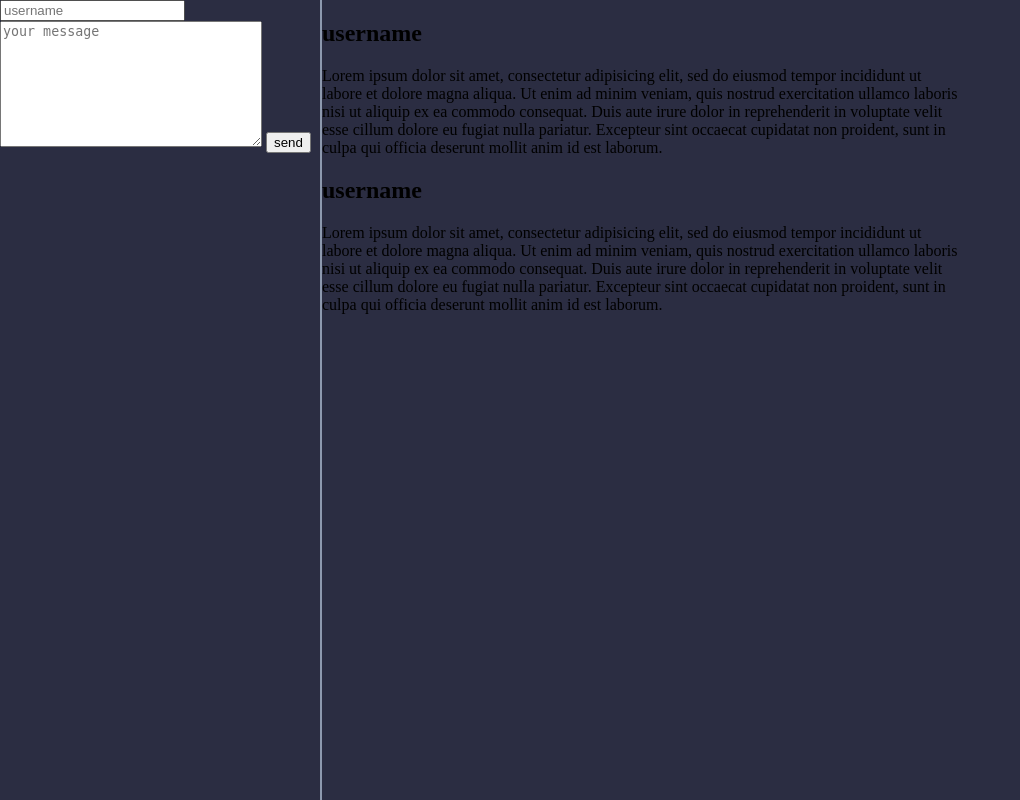
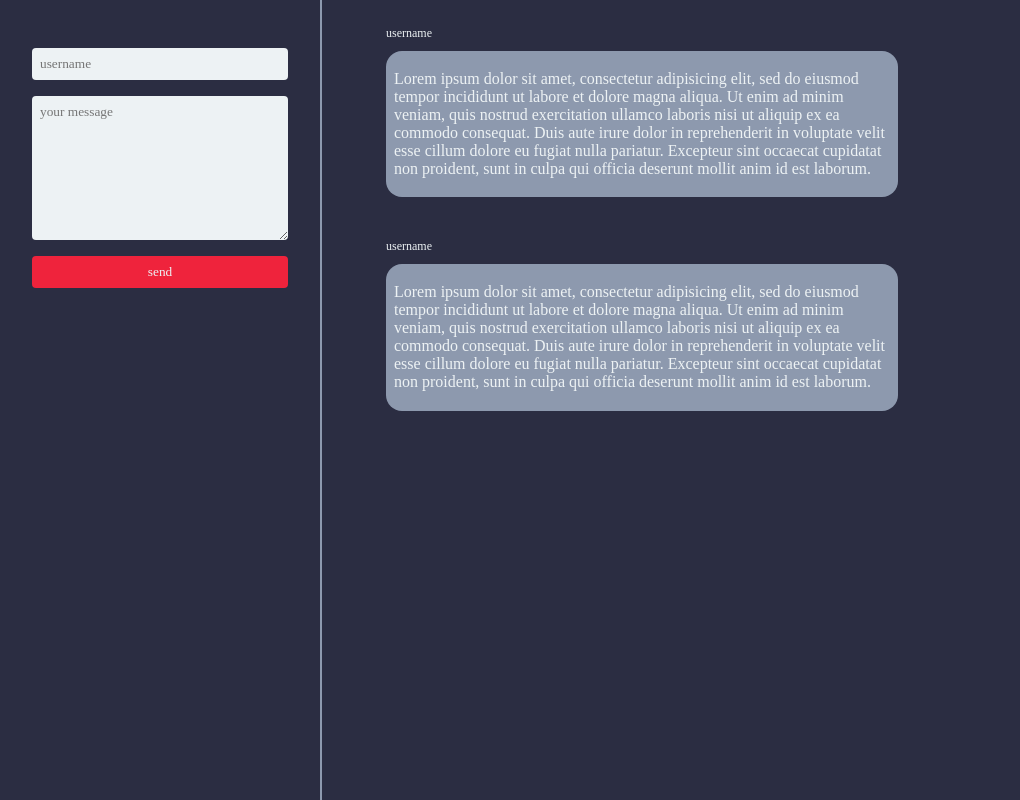
Before and after one commit to kirbs-btw/global-chat-website, a PHP site: page / in a window 1280 px wide. Shown: the whole page, without its empty margins (0-1020 px from the left). Run offline with PHP 8.4, Linux system fonts and the light colour scheme.

Commit message:
Add files via upload

```diff
--- a/css/main.css
+++ b/css/main.css
@@ -1,8 +1,8 @@
 :root{
   --bgColor: #2b2d42;
   --secColor: #8d99ae;
-  --accentColor: #d90429;
-  --hightlightColor: #ef233c;
+  --accentColor: #ef233c;
+  --hightlightColor: #d90429;
   --textColor: #edf2f4;
 }
 
@@ -20,13 +20,63 @@ body{
 }
 
 form{
+  margin-top: 5vh;
   width: 100%;
+  display: flex;
+  flex-direction: column;
+  align-items: center;
 }
 
-textarea{
+button, input, textarea{
+  box-sizing: border-box;
   width: 80%;
+  margin: 1vh;
+  padding: 1vh;
+  font-family: Futura Bk BT;
+  border-radius: 0.5vh;
+  border: none;
+}
+
+input, textarea{
+  background-color: var(--textColor);
+}
+
+button{
+  color: var(--textColor);
+  background-color: var(--accentColor);
+}
+
+button:hover{
+  background-color: var(--hightlightColor);
 }
 
 .mid-section{
   width: 50vw;
+  display: flex;
+  flex-direction: column;
+  align-items: center;
 }
+
+.message{
+  width: 80%;
+  margin: 2vh;
+}
+
+.content{
+  border-radius: 2vh;
+  background-color: var(--secColor);
+  padding-left: 1vh;
+  padding-right: 1vh;
+  padding-top: 0.4vh;
+  padding-bottom: 0.4vh;
+}
+
+.message > *{
+  color: var(--textColor);
+  font-family: Futura Bk BT;
+}
+
+.message > h2 {
+  font-weight: normal;
+  font-size: 1.5vh;
+}
```
